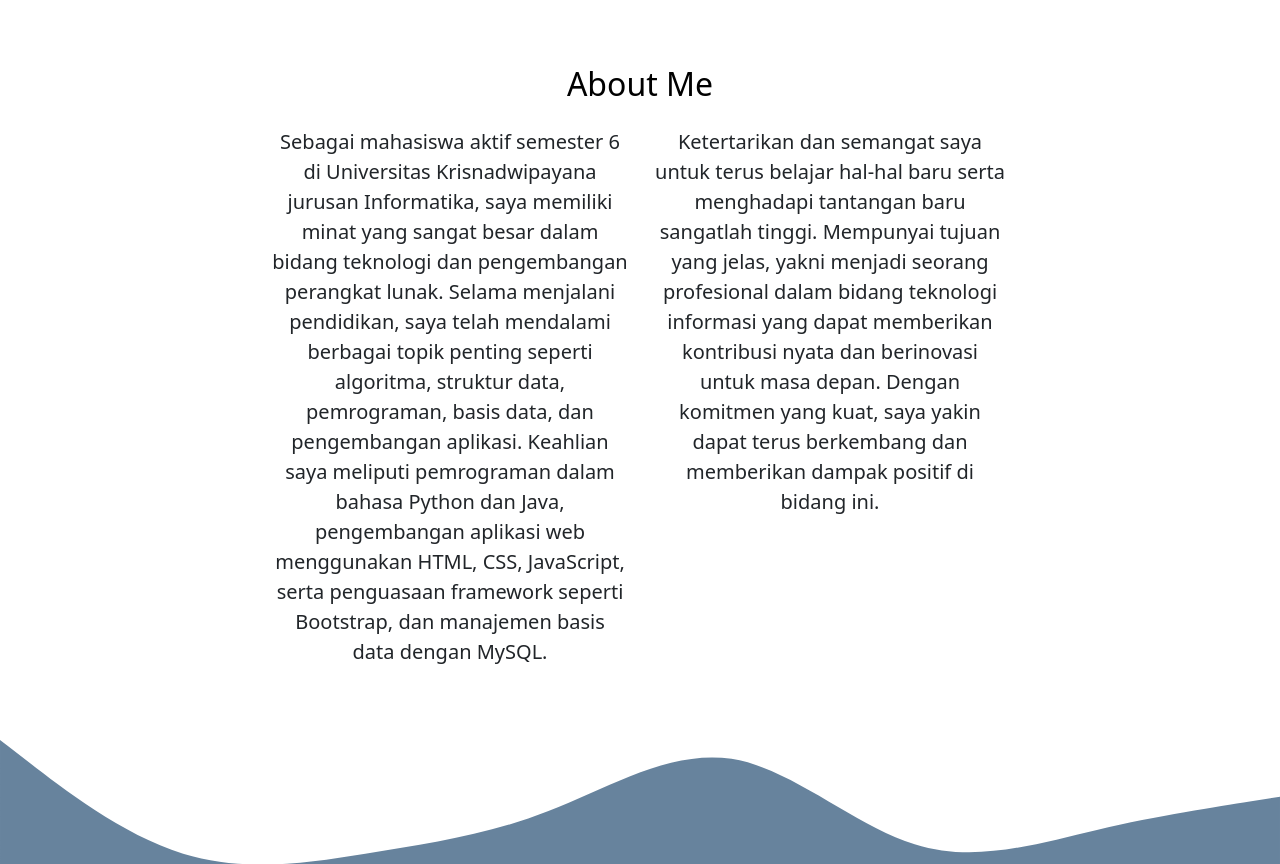
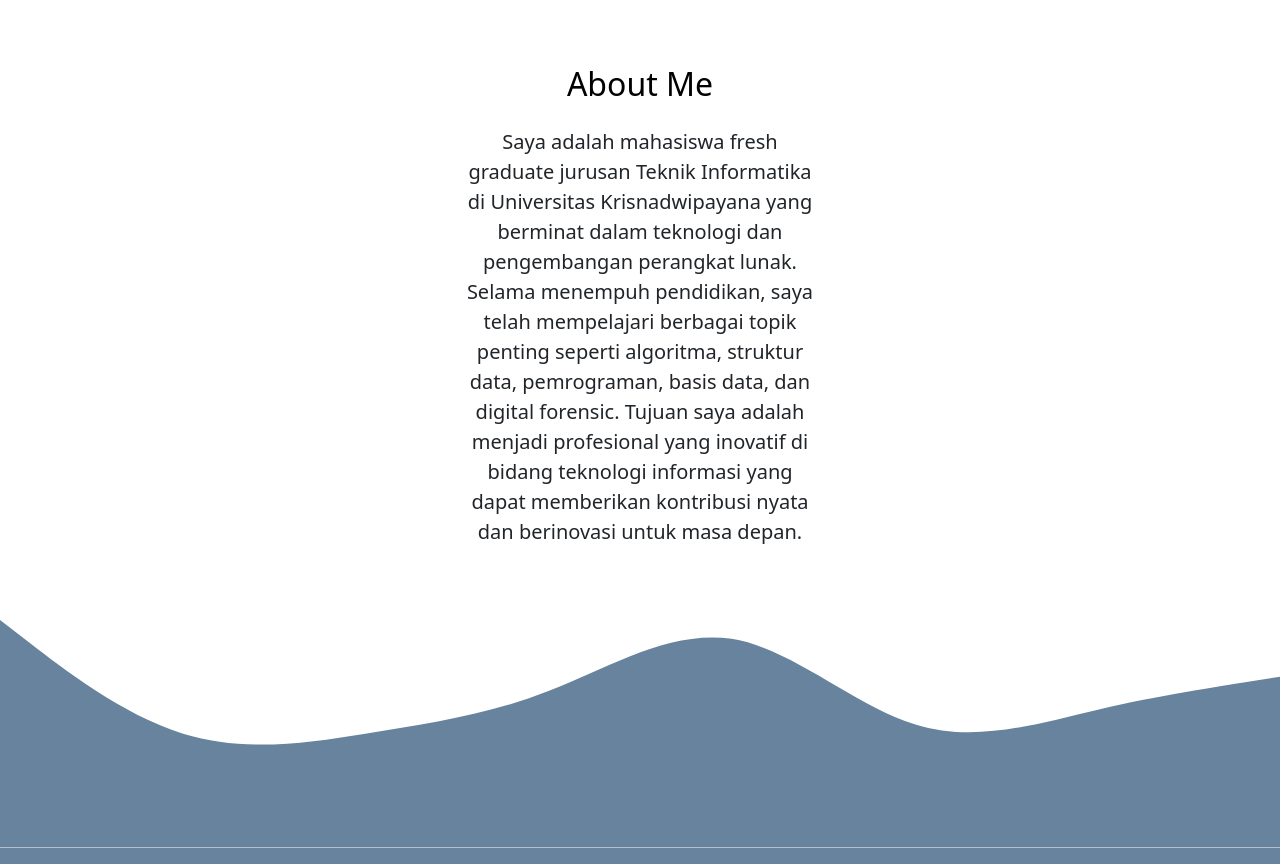
Before and after one commit to Anrierizky/Anrierizky.github.io, a plain HTML site: page index.html in a window 1280 px wide. Shown: the part 780-1644 px from the top of the page. Drawn offline with nearby package versions, Linux system fonts and the light colour scheme.

Commit message:
Update index.html
2

```diff
--- a/index.html
+++ b/index.html
@@ -88,15 +88,7 @@
         <div class="row justify-content-center fs-5 text-center">
           <div class="col-md-4" data-aos="fade-right">
             <p>
-              Sebagai mahasiswa aktif semester 6 di Universitas Krisnadwipayana jurusan Informatika, saya memiliki minat yang sangat besar dalam bidang teknologi dan pengembangan perangkat lunak. Selama menjalani pendidikan, saya telah
-              mendalami berbagai topik penting seperti algoritma, struktur data, pemrograman, basis data, dan pengembangan aplikasi. Keahlian saya meliputi pemrograman dalam bahasa Python dan Java, pengembangan aplikasi web menggunakan
-              HTML, CSS, JavaScript, serta penguasaan framework seperti Bootstrap, dan manajemen basis data dengan MySQL.
-            </p>
-          </div>
-          <div class="col-md-4" data-aos="fade-left">
-            <p>
-              Ketertarikan dan semangat saya untuk terus belajar hal-hal baru serta menghadapi tantangan baru sangatlah tinggi. Mempunyai tujuan yang jelas, yakni menjadi seorang profesional dalam bidang teknologi informasi yang dapat
-              memberikan kontribusi nyata dan berinovasi untuk masa depan. Dengan komitmen yang kuat, saya yakin dapat terus berkembang dan memberikan dampak positif di bidang ini.
+              Saya adalah mahasiswa fresh graduate jurusan Teknik Informatika di Universitas Krisnadwipayana yang berminat dalam teknologi dan pengembangan perangkat lunak. Selama menempuh pendidikan, saya telah mempelajari berbagai topik penting seperti algoritma, struktur data, pemrograman, basis data, dan digital forensic. Tujuan saya adalah menjadi profesional yang inovatif di bidang teknologi informasi yang dapat memberikan kontribusi nyata dan berinovasi untuk masa depan.
             </p>
           </div>
         </div>
```
